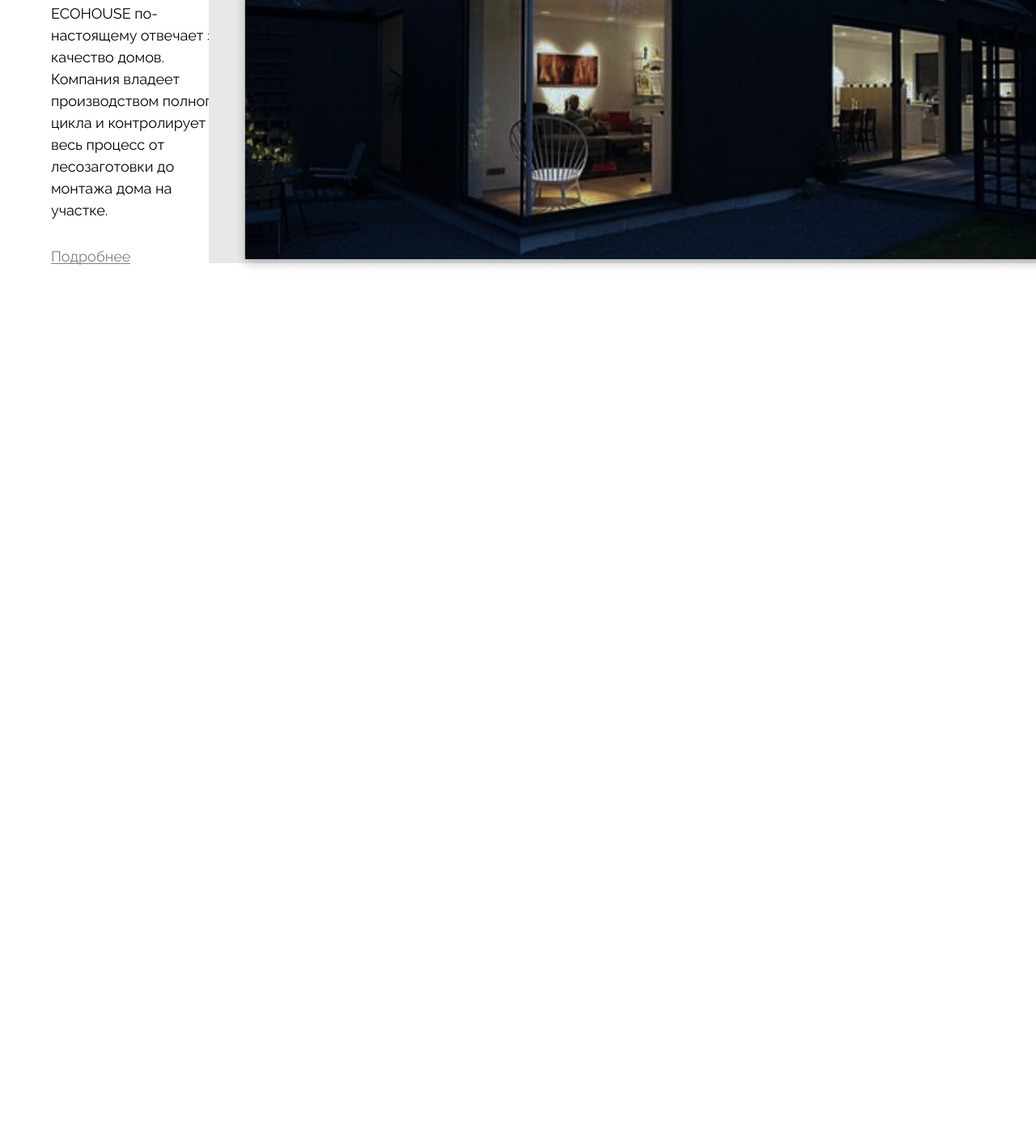
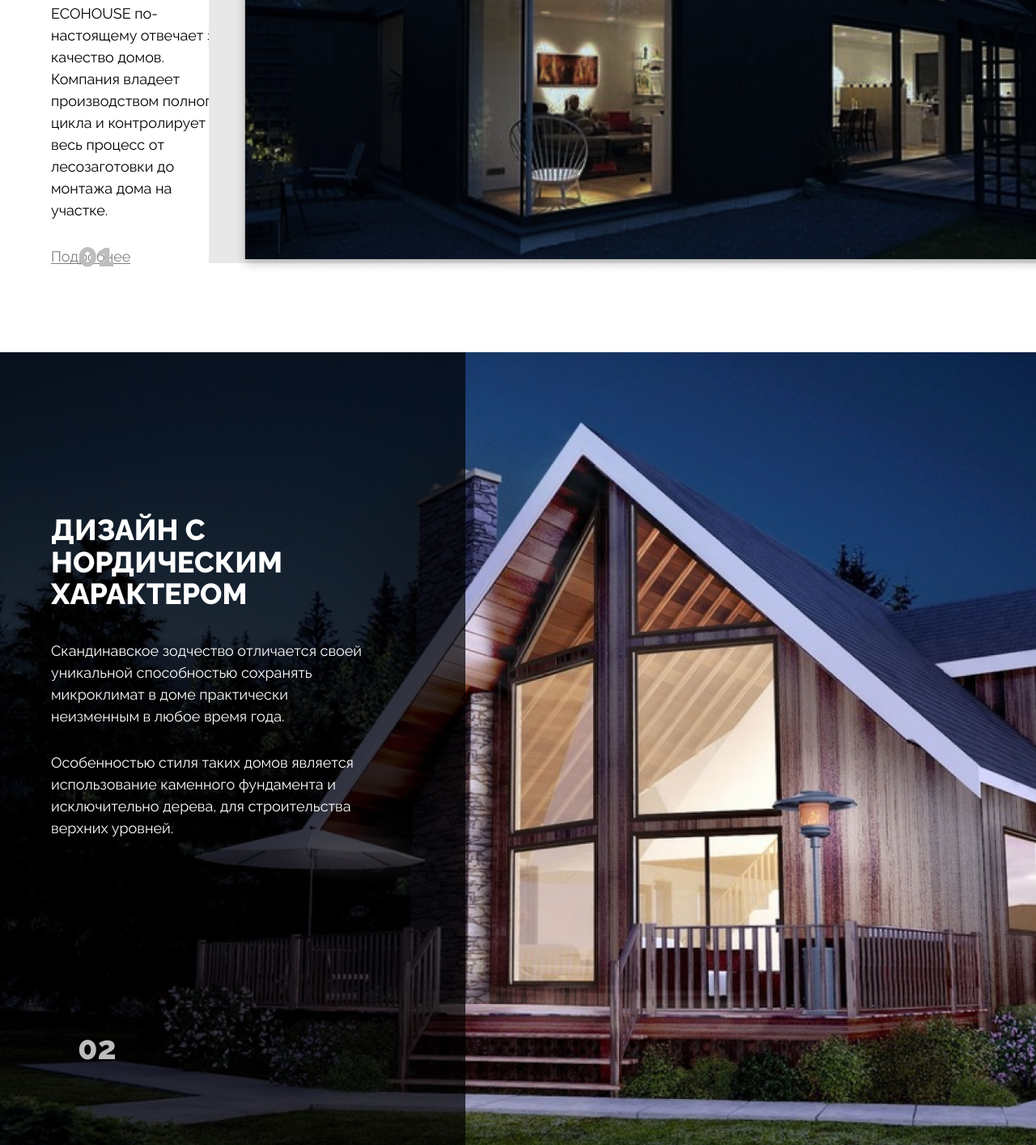
Before and after one commit to vovan4ik9696/ecohouse, a website: page app/index.html in a window 1280 px wide. Shown: the part 1565-2979 px from the top of the page at 81% size. Before the commit the page ends 2000 px from the top, so only its background shows below. Drawn offline with nearby package versions, Linux system fonts and the light colour scheme; files that its build step writes are made by us from their sources.

Commit message:
сделал блок design

```diff
--- a/app/index.html
+++ b/app/index.html
@@ -88,12 +88,14 @@
             <h2 class="about__title title">о компании</h2>
             <div class="about__text">
               <p>
-                <span class="upper">ecohouse</span> старейший и самый опытный производитель на рынке деревянного домостроения. За 25 лет
+                <span class="upper">ecohouse</span> старейший и самый опытный производитель на рынке деревянного
+                домостроения. За 25 лет
                 нашей работы компанией построено
                 более 220 000 домов.
               </p>
               <p>
-                <span class="upper">ecohouse</span> по-настоящему отвечает за качество домов. Компания владеет производством полного цикла
+                <span class="upper">ecohouse</span> по-настоящему отвечает за качество домов. Компания владеет
+                производством полного цикла
                 и контролирует весь процесс от лесозаготовки
                 до монтажа дома на участке.
               </p>
@@ -101,6 +103,32 @@
             <a class="about__link" href="#">Подробнее</a>
           </div>
           <img class="about__img" src="images/about-bg.png" alt="Фоновое изображение">
+        </div>
+      </div>
+    </section>
+
+    <section class="design sqr">
+      <div class="container">
+        <div class="design__inner" style="background-image: url('images/design-bg.jpg');">
+          <div class="design__box">
+            <div class="design__content">
+              <h2 class="design__title title">
+                дизайн с нордическим характером
+              </h2>
+              <div class="design__text">
+                <p>
+                  Скандинавское зодчество отличается своей уникальной способностью сохранять
+                  микроклимат в доме практически
+                  неизменным в любое время года.
+                </p>
+                <p>
+                  Особенностью стиля таких домов является использование каменного фундамента
+                  и исключительно дерева, для строительства
+                  верхних уровней.
+                </p>
+              </div>
+            </div>
+          </div>
         </div>
       </div>
     </section>
--- a/app/scss/block/about.scss
+++ b/app/scss/block/about.scss
@@ -3,6 +3,19 @@
 
   padding-top: 173px;
   padding-bottom: 95px;
+
+  &::after {
+    content: '01';
+
+    position: absolute;
+    left: 96px;
+    bottom: 98px;
+
+    font-weight: 800;
+    font-size: 40px;
+    line-height: 1.1;
+    color: #BDBDBD;
+  }
 
   &__inner {
 
--- /dev/null
+++ b/app/scss/block/design.scss
@@ -0,0 +1,50 @@
+.design {
+
+  &::after {
+    content: '02';
+
+    position: absolute;
+    left: 96px;
+    bottom: 98px;
+
+    font-weight: 800;
+    font-size: 40px;
+    line-height: 1.1;
+    color: #BDBDBD;
+  }
+
+  &__inner {
+    position: relative;
+
+    min-height: 979px;
+
+    background-size: cover;
+    background-repeat: no-repeat;
+    background-position: center center;
+  }
+
+  &__box {
+    position: absolute;
+
+    max-width: 575px;
+    width: 100%;
+    height: 100%;
+    padding: 10px 20px 10px 63px;
+
+    color: #fff;
+    background-color: rgba(0, 0, 0, .7);
+  }
+
+  &__content {
+    width: 400px;
+    margin-top: 190px;
+  }
+
+  &__title {
+    margin-bottom: 36px;
+  }
+
+  &__text p {
+    margin-bottom: 30px;
+  }
+}
--- a/app/scss/style.scss
+++ b/app/scss/style.scss
@@ -8,3 +8,4 @@
 
 @import 'block/header';
 @import 'block/about';
+@import 'block/design';
```
Also changed, not shown: app/images/design-bg.jpg (added).
